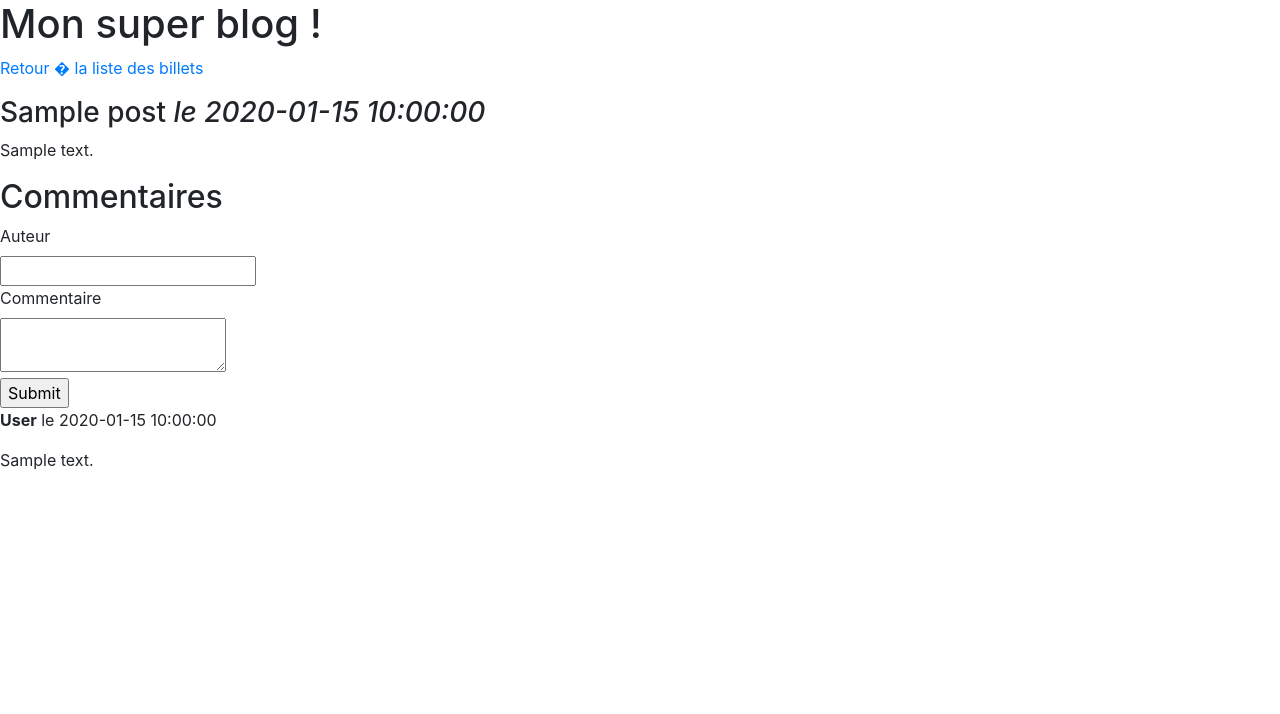
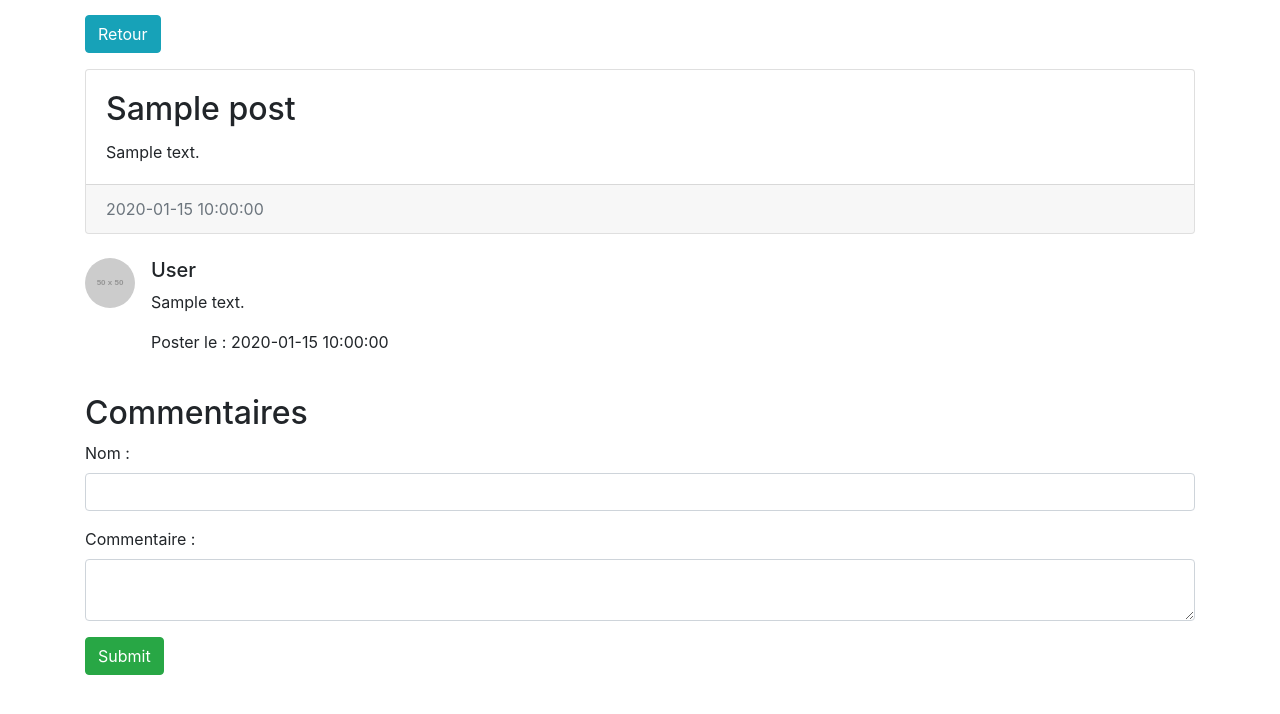
Before and after one commit to Heidet/Projet4_OC, a PHP site: page /index.php?action=post&id=1 in a window 1280 px wide. Shown: the part 56-770 px from the top of the page. Run offline with PHP 8.4, Linux system fonts and the light colour scheme; tables that the repository leaves empty or names only in its code hold one stand-in row (values such as "Sample post"); some libraries are stand-ins or nearby versions.

Commit message:
mise en place front pour detailPost

```diff
--- a/views/frontend/detailPost.php
+++ b/views/frontend/detailPost.php
@@ -1,45 +1,51 @@
 <?php $title = htmlspecialchars($post['title']); ?>
 
 <?php ob_start(); ?>
-<h1>Mon super blog !</h1>
-<p><a href="index.php">Retour � la liste des billets</a></p>
 
-<div class="news">
-    <h3>
-        <?= htmlspecialchars($post['title']) ?>
-        <em>le <?= $post['date'] ?></em>
-    </h3>
+<div class="container" style="margin-top: 15px;" id="page_chapitre">
+    <p class="bouton_retour pt3">
+        <a href="shttp://localhost:8888/">
+            <button class="btn btn-info">Retour</button>
+        </a>
+    </p>
 
-    <p>
-        <?= nl2br(htmlspecialchars($post['content'])) ?>
-    </p>
-</div>
+    <div class="card mb-4">
+        <div class="card-body">
+            <h2 class="card-title"><?= htmlspecialchars($post['title']) ?></h2>
+            <p class="card-text"><?= nl2br(htmlspecialchars($post['content'])) ?></p>
+        </div>
+        <div class="card-footer text-muted"><?= $post['date'] ?></div>
+    </div>
 
-<h2>Commentaires</h2>
+    <?php foreach ($comments as $comment): ?><!-- parcourir les comment  -->
+    <div class="media mb-4">
+        <img class="d-flex mr-3 rounded-circle" src="http://placehold.it/50x50" alt="">
+        <div class="media-body">
+            <h5 class="mt-0"><?= htmlspecialchars($comment['fullname']) ?></h5> <!-- afficher le nom  -->
+                <p><?= nl2br(htmlspecialchars($comment['content'])) ?></p> <!-- parcourir le contenu  -->
+                <p>Poster le : <date><?= $comment['date'] ?></date></p><!-- parcourir les date  -->
+        </div>
+    </div>
+    <?php endforeach; ?><!-- stop parcourir -->
 
-<form action="index.php?action=addComment&amp;id=<?= $post['id'] ?>" method="post">
-    <div>
-        <label for="fullname">Auteur</label><br />
-        <input type="text" id="fullname" name="fullname" />
+
+    <form action="index.php?action=addComment&amp;id=<?= $post['id'] ?>" method="post">
+            <h2>Commentaires</h2>
+            <div class="form-group">
+                <label for="fullname">Nom : </label>
+                <input type="text" id="fullname" name="fullname" class="form-control input-sm" />
+            </div>
+            <div class="form-group">
+                <label for="content">Commentaire :</label>
+                <textarea id="content" name="content" class="form-control input-sm"></textarea>
+            </div>
+            <div class="form-group">
+                <input type="submit" class="btn btn-success" />
+            </div>
+        </form>
     </div>
-    <div>
-        <label for="content">Commentaire</label><br />
-        <textarea id="content" name="content"></textarea>
-    </div>
-    <div>
-        <input type="submit" />
-    </div>
-</form>
 
-<?php
-while ($comment = $comments->fetch())
-{
-?>
-    <p><strong><?= htmlspecialchars($comment['fullname']) ?></strong> le <?= $comment['date'] ?></p>
-    <p><?= nl2br(htmlspecialchars($comment['content'])) ?></p>
-<?php
-}
-?>
+
 <?php $contentPage = ob_get_clean(); ?>
 
 <?php require('template.php'); ?>
```
